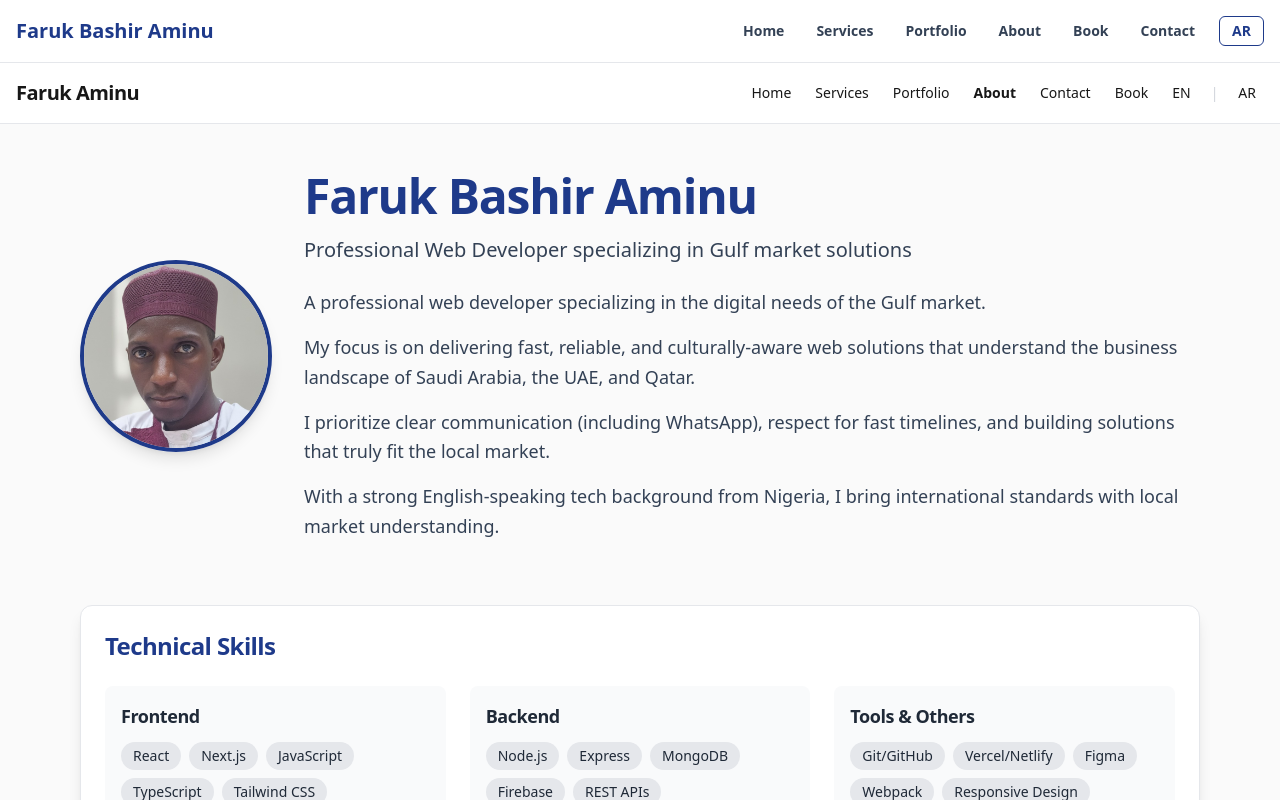
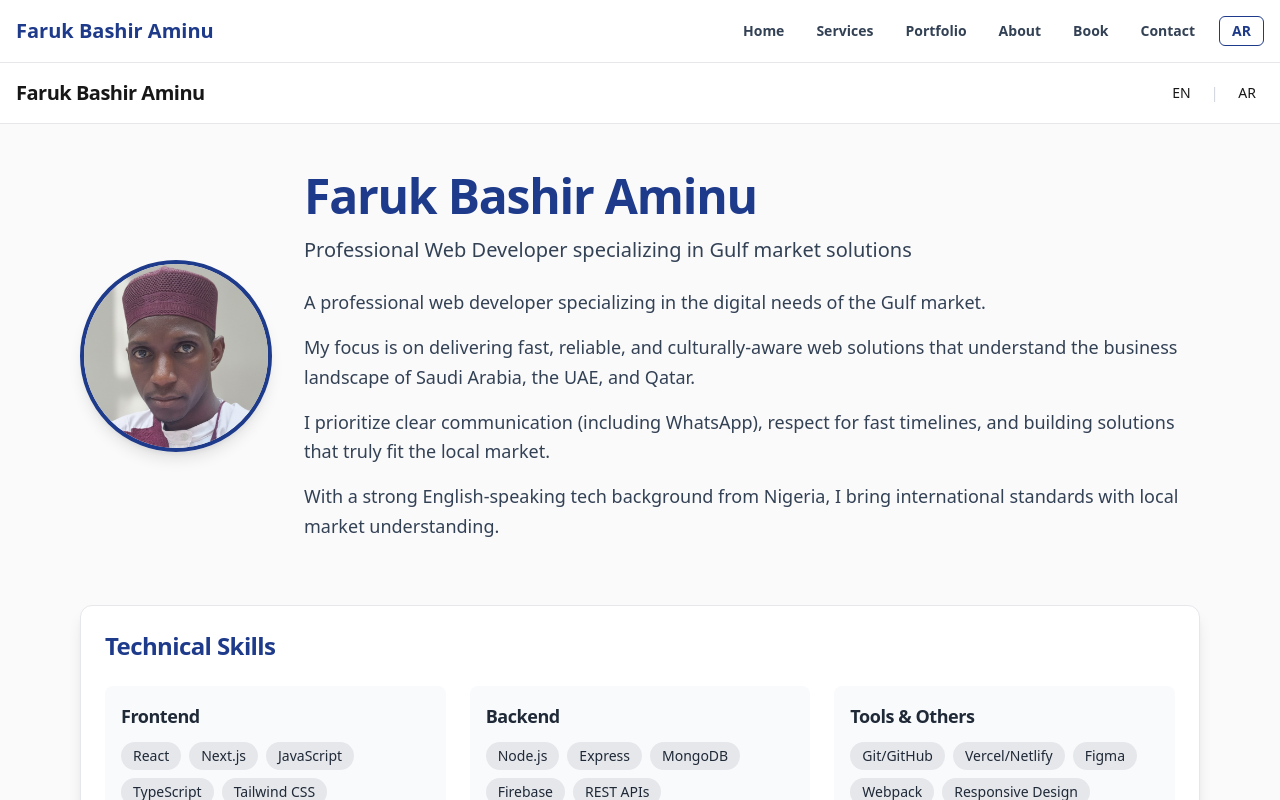
Before and after one commit to fazetdev/fazet.dev, a Next.js app: page /en/about in a window 1280 px wide. Shown: the top 800 px of the page. Built offline with nearby package versions, Linux system fonts and the light colour scheme; what tailwindcss-rtl would draw is missing.

Commit message:
Removed hardcoded menus

```diff
--- a/app/[locale]/about/page.js
+++ b/app/[locale]/about/page.js
@@ -7,14 +7,6 @@ export default function About({ params }) {
 
   const content = {
     en: {
-      nav: {
-        home: "Home",
-        services: "Services",
-        portfolio: "Portfolio",
-        about: "About",
-        contact: "Contact",
-        book: "Book"
-      },
       title: "Faruk Bashir Aminu",
       subtitle: "Professional Web Developer specializing in Gulf market solutions",
       sections: [
@@ -43,14 +35,6 @@ export default function About({ params }) {
       gstNote: "Available in Gulf Standard Time (GST +4)"
     },
     ar: {
-      nav: {
-        home: "الرئيسية",
-        services: "الخدمات",
-        portfolio: "الأعمال",
-        about: "عني",
-        contact: "اتصل",
-        book: "الحجز"
-      },
       title: "فاروق بشير أمينو",
       subtitle: "مطور ويب محترف متخصص في حلول سوق الخليج",
       sections: [
@@ -88,36 +72,13 @@ export default function About({ params }) {
       <header className="bg-white/95 backdrop-blur-sm sticky top-0 z-40 border-b border-gray-200">
         <div className="max-w-7xl mx-auto flex items-center justify-between px-4 py-4">
           <Link href={`/${locale}`} className="text-xl font-extrabold tracking-tight text-primary-700">
-            Faruk Aminu
+            Faruk Bashir Aminu
           </Link>
 
-          <div className="flex items-center gap-4">
-            <nav className="hidden md:flex gap-6 text-sm">
-              <Link href={`/${locale}`} className="hover:text-primary-600">
-                {t.nav.home}
-              </Link>
-              <Link href={`/${locale}/services`} className="hover:text-primary-600">
-                {t.nav.services}
-              </Link>
-              <Link href={`/${locale}/portfolio`} className="hover:text-primary-600">
-                {t.nav.portfolio}
-              </Link>
-              <Link href={`/${locale}/about`} className="text-primary-700 font-semibold">
-                {t.nav.about}
-              </Link>
-              <Link href={`/${locale}/contact`} className="hover:text-primary-600">
-                {t.nav.contact}
-              </Link>
-              <Link href={`/${locale}/book`} className="hover:text-primary-600">
-                {t.nav.book}
-              </Link>
-            </nav>
-
-            <div className="flex items-center gap-3 text-sm">
-              <Link href={`/en/about`} className="px-2 py-1 rounded hover:bg-gray-100">EN</Link>
-              <span className="text-gray-300">|</span>
-              <Link href={`/ar/about`} className="px-2 py-1 rounded hover:bg-gray-100">AR</Link>
-            </div>
+          <div className="flex items-center gap-3 text-sm">
+            <Link href={`/en/about`} className="px-2 py-1 rounded hover:bg-gray-100">EN</Link>
+            <span className="text-gray-300">|</span>
+            <Link href={`/ar/about`} className="px-2 py-1 rounded hover:bg-gray-100">AR</Link>
           </div>
         </div>
       </header>
--- a/app/[locale]/contact/page.js
+++ b/app/[locale]/contact/page.js
@@ -8,14 +8,6 @@ export default function Contact({ params }) {
 
   const content = {
     en: {
-      nav: {
-        home: "Home",
-        services: "Services",
-        portfolio: "Portfolio",
-        about: "About",
-        contact: "Contact",
-        book: "Book"
-      },
       title: "Contact Faruk Bashir Aminu",
       subtitle: "Professional web solutions for Gulf businesses",
       labels: {
@@ -37,14 +29,6 @@ export default function Contact({ params }) {
       ctaBooking: "Go to booking page",
     },
     ar: {
-      nav: {
-        home: "الرئيسية",
-        services: "الخدمات",
-        portfolio: "الأعمال",
-        about: "عني",
-        contact: "اتصل",
-        book: "الحجز"
-      },
       title: "اتصل بفرّوق بشير أمينو",
       subtitle: "حلول ويب مهنية لعملاء الخليج",
       labels: {
@@ -78,28 +62,6 @@ export default function Contact({ params }) {
             Faruk Aminu
           </Link>
 
-          <div className="flex items-center gap-4">
-            <nav className="hidden md:flex gap-6 text-sm">
-              <Link href={`/${locale}`} className="hover:text-primary-600">
-                {t.nav.home}
-              </Link>
-              <Link href={`/${locale}/services`} className="hover:text-primary-600">
-                {t.nav.services}
-              </Link>
-              <Link href={`/${locale}/portfolio`} className="hover:text-primary-600">
-                {t.nav.portfolio}
-              </Link>
-              <Link href={`/${locale}/about`} className="hover:text-primary-600">
-                {t.nav.about}
-              </Link>
-              <Link href={`/${locale}/contact`} className="text-primary-700 font-semibold">
-                {t.nav.contact}
-              </Link>
-              <Link href={`/${locale}/book`} className="hover:text-primary-600">
-                {t.nav.book}
-              </Link>
-            </nav>
-
           <div className="flex items-center gap-3 text-sm">
             <Link href={`/en/contact`} className="px-2 py-1 rounded hover:bg-gray-100">
               EN
@@ -108,7 +70,6 @@ export default function Contact({ params }) {
             <Link href={`/ar/contact`} className="px-2 py-1 rounded hover:bg-gray-100">
               AR
             </Link>
-            </div>
           </div>
         </div>
       </header>
@@ -169,7 +130,7 @@ export default function Contact({ params }) {
 
       {/* Footer */}
       <footer className="bg-white border-t border-gray-200 py-6 text-center text-sm text-gray-500">
-        &copy; {new Date().getFullYear()} Faruk Aminu. All rights reserved.
+        &copy; {new Date().getFullYear()} Faruk Bashir Aminu. All rights reserved.
       </footer>
     </div>
   );
--- a/app/[locale]/page.js
+++ b/app/[locale]/page.js
@@ -8,14 +8,6 @@ export default function Home({ params }) {
 
   const content = {
     en: {
-      nav: {
-        home: "Home",
-        services: "Services",
-        portfolio: "Portfolio",
-        about: "About",
-        contact: "Contact",
-        book: "Book"
-      },
       hero: {
         title: "Freelance Web Developer Specialized in Gulf-Focused Digital Solutions",
         subtitle: "Building fast, mobile-first, and culturally-aware web applications for businesses in Saudi Arabia, UAE, and Qatar",
@@ -25,14 +17,6 @@ export default function Home({ params }) {
       },
     },
     ar: {
-      nav: {
-        home: "الرئيسية",
-        services: "الخدمات",
-        portfolio: "الأعمال",
-        about: "عني",
-        contact: "اتصل",
-        book: "الحجز"
-      },
       hero: {
         title: "مطور ويب مستقل متخصص في الحلول الرقمية الموجهة للخليج",
         subtitle: "نبني تطبيقات ويب سريعة وملائمة للجوال ومراعية للثقافة للشركات في السعودية والإمارات وقطر",
@@ -60,27 +44,13 @@ export default function Home({ params }) {
             Faruk Bashir Aminu
           </Link>
 
-          {/* Nav & Language Toggle */}
-          <div className="flex items-center gap-4">
-            <nav className="hidden md:flex gap-6 text-sm">
-              {Object.entries(t.nav).map(([key, label]) => (
-                <Link
-                  key={key}
-                  href={`/${locale}/${key === 'home' ? '' : key}`}
-                  className="hover:text-primary font-medium"
-                >
-                  {label}
-                </Link>
-              ))}
-            </nav>
-
+          {/* Language Toggle */}
           <Link
             href={getTogglePath()}
             className="px-2 py-1 rounded border border-primary text-primary hover:bg-primary hover:text-white transition"
           >
             {oppositeLocale === 'en' ? 'EN' : 'AR'}
           </Link>
-          </div>
         </div>
       </header>
 
--- a/app/[locale]/services/page.js
+++ b/app/[locale]/services/page.js
@@ -167,13 +167,6 @@ export default function Services({ params }) {
       ctaText: "View Case Study",
       showDetails: "Show Details",
       hideDetails: "Hide Details",
-      nav: {
-        home: "Home",
-        services: "Services",
-        portfolio: "Portfolio",
-        about: "About",
-        contact: "Contact",
-      },
     },
 
     ar: {
@@ -305,13 +298,6 @@ export default function Services({ params }) {
       ctaText: "عرض دراسة الحالة",
       showDetails: "عرض التفاصيل",
       hideDetails: "إخفاء التفاصيل",
-      nav: {
-        home: "الرئيسية",
-        services: "الخدمات",
-        portfolio: "الأعمال",
-        about: "عني",
-        contact: "اتصل",
-      },
     },
   };
 
@@ -326,20 +312,10 @@ export default function Services({ params }) {
             Faruk Aminu
           </Link>
 
-          <div className="flex items-center gap-4">
-            <nav className="hidden md:flex gap-6 text-sm">
-              <Link href={`/${locale}`} className="hover:text-primary-600">{t.nav.home}</Link>
-              <Link href={`/${locale}/services`} className="text-primary-700 font-semibold">{t.nav.services}</Link>
-              <Link href={`/${locale}/portfolio`} className="hover:text-primary-600">{t.nav.portfolio}</Link>
-              <Link href={`/${locale}/about`} className="hover:text-primary-600">{t.nav.about}</Link>
-              <Link href={`/${locale}/contact`} className="hover:text-primary-600">{t.nav.contact}</Link>
-            </nav>
-
-            <div className="flex items-center gap-3 text-sm">
-              <Link href={`/en/services`} className="px-2 py-1 rounded hover:bg-gray-100">EN</Link>
-              <span className="text-gray-300">|</span>
-              <Link href={`/ar/services`} className="px-2 py-1 rounded hover:bg-gray-100">AR</Link>
-            </div>
+          <div className="flex items-center gap-3 text-sm">
+            <Link href={`/en/services`} className="px-2 py-1 rounded hover:bg-gray-100">EN</Link>
+            <span className="text-gray-300">|</span>
+            <Link href={`/ar/services`} className="px-2 py-1 rounded hover:bg-gray-100">AR</Link>
           </div>
         </div>
       </header>
```
Lines whose indentation alone changed are shown as unchanged.
